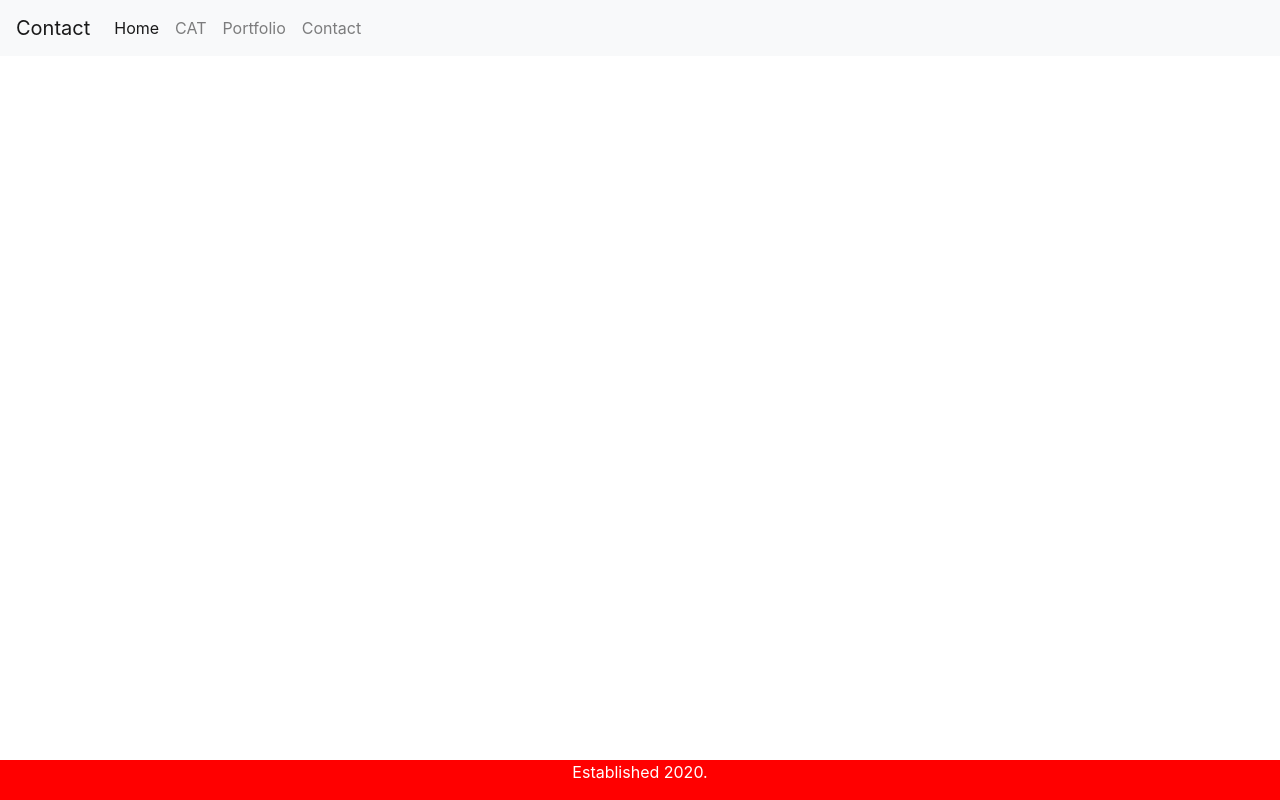
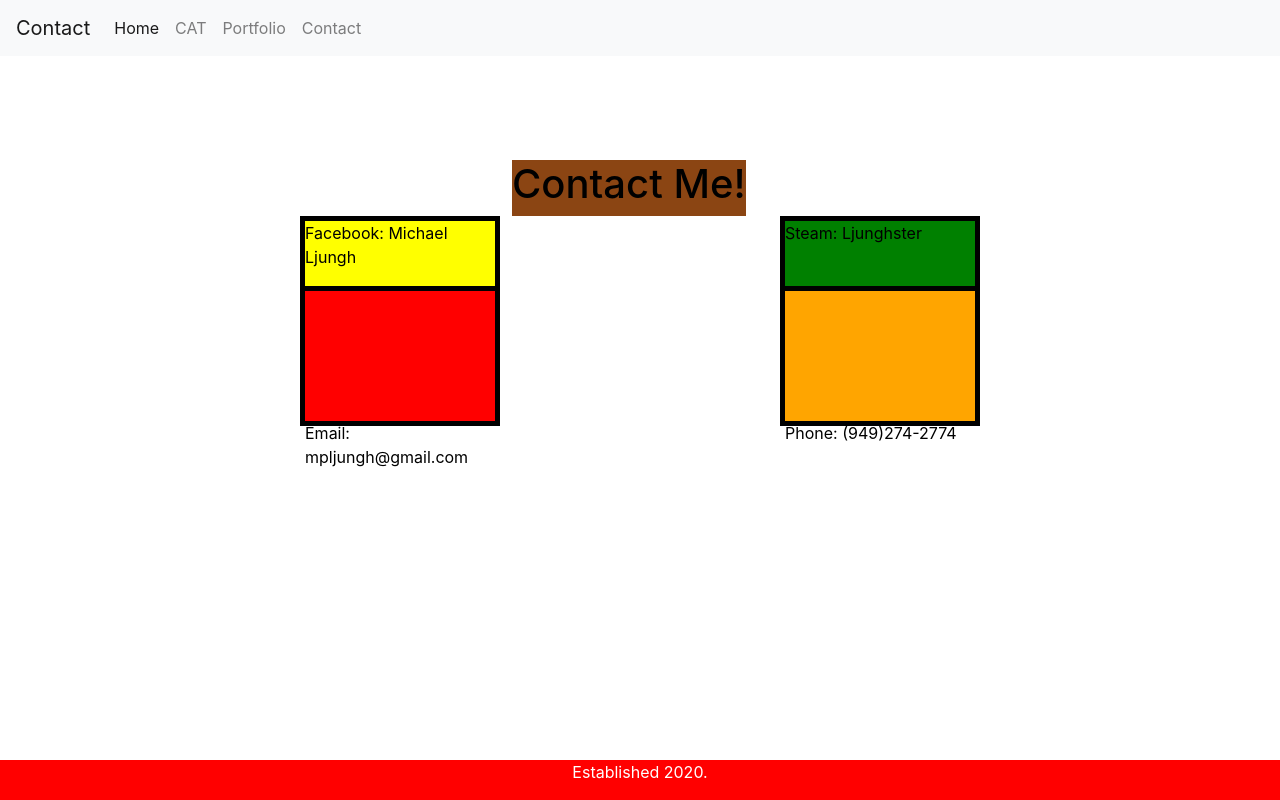
Before and after one commit to Ljunghster/Homework2, a plain HTML site: page contact.html in a window 1280 px wide. Drawn offline with nearby package versions, Linux system fonts and the light colour scheme.

Commit message:
Three pages done, linked to each other, missing media queries, why text not in box stumped me

```diff
--- a/contact.html
+++ b/contact.html
@@ -16,6 +16,51 @@
   color: white;
   text-align: center;
 }
+.div1 {
+    position: fixed;
+    top: 20%;
+    background-color: saddlebrown;
+    color: black;
+    margin: auto;
+    margin-left: 40%;
+    margin-right: 40%;
+}
+#email {
+    height: 75px;
+    width: 200px;
+    background-color: red;
+    position: fixed;
+    left: 300px;
+    color: black;
+    border: 5px black solid;
+    padding-top: 200px;
+}
+#phone {
+    height: 75px;
+    width: 200px;
+    background-color: orange;
+    position: fixed;
+    right: 300px;
+    color: black;
+    border: 5px black solid;
+    padding-top: 200px;
+}
+#facebook {
+    height: 75px;
+    width: 200px;
+    background-color: yellow;
+    position: fixed;
+    left: 300px;
+    border: 5px black solid;
+}
+#steam {
+    height: 75px;
+    width: 200px;
+    background-color: green;
+    position: fixed;
+    right: 300px;
+    border: 5px black solid;
+}
 </style>
 </head>
 <body>
@@ -27,13 +72,21 @@
         </button>
         <div class="collapse navbar-collapse" id="navbarNavAltMarkup">
             <div class="navbar-nav">
-            <a class="nav-item nav-link active" href="#">Home <span class="sr-only">(current)</span></a>
+            <a class="nav-item nav-link active" href="file:///Users/ljunghster/Desktop/code/Homework/Homework2/Homework2/index.html">Home <span class="sr-only">(current)</span></a>
             <a class="nav-item nav-link" href="https://www.google.com/url?sa=i&url=https%3A%2F%2Fpets.webmd.com%2Fcats%2Fcat-vaccines&psig=AOvVaw2skiike9SkTkAkT9POxDYL&ust=1587614568526000&source=images&cd=vfe&ved=0CAIQjRxqFwoTCICCmaaT--gCFQAAAAAdAAAAABAD">CAT</a>
             <a class="nav-item nav-link" href="file:///Users/ljunghster/Desktop/code/Homework/Homework2/Homework2/portfolio.html">Portfolio</a>
             <a class="nav-item nav-link" href="file:///Users/ljunghster/Desktop/code/Homework/Homework2/Homework2/contact.html">Contact</a>
             </div>
         </div>
     </nav>
+
+    <div class="div1">
+        <h1>Contact Me!</h1>
+            <div id="email">Email: mpljungh@gmail.com</div>
+            <div id="phone">Phone: (949)274-2774</div>
+            <div id="facebook">Facebook: Michael Ljungh</div>
+            <div id="steam">Steam: Ljunghster</div>
+    </div>
 
 
 
```
Also changed, not shown: index.html (+1 -1 lines), portfolio.html (+1 -1 lines).
